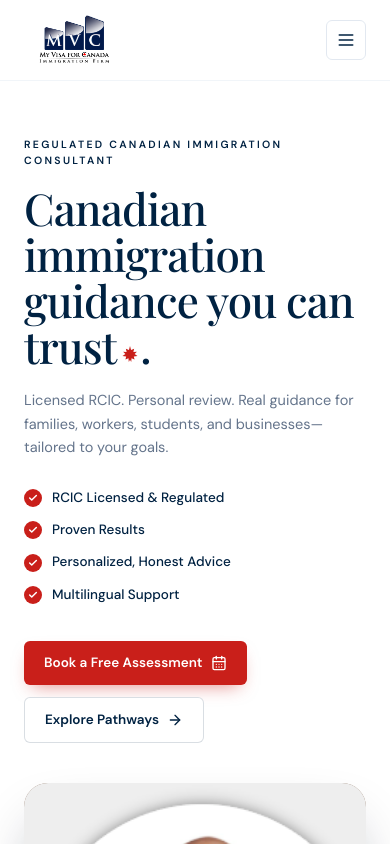
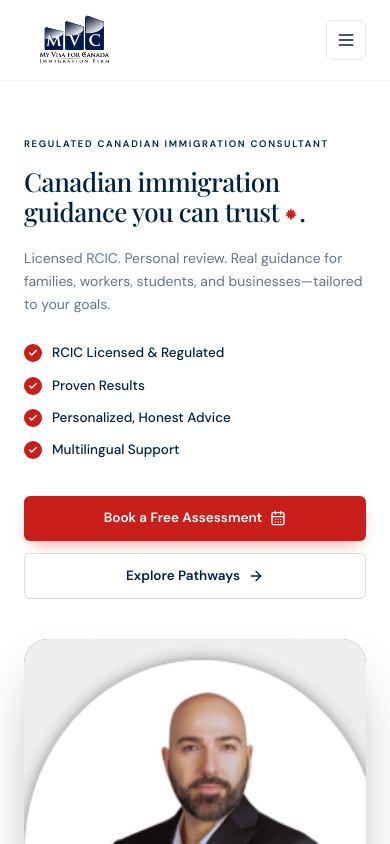
Before and after one commit to lloyd-delacruz/MVC, a Next.js app: page / in a window 390 px wide. Shown: the top 844 px of the page. Built offline with nearby package versions, Linux system fonts and the light colour scheme.

Commit message:
Refactor layout and styling for responsiveness across multiple pages

```diff
--- a/app/about/page.tsx
+++ b/app/about/page.tsx
@@ -23,7 +23,7 @@ export default function AboutPage() {
       />
 
       <section className="bg-white py-16 lg:py-20">
-        <div className="container-x grid items-center gap-12 lg:grid-cols-[1fr_1.1fr]">
+        <div className="container-x grid grid-cols-[minmax(0,1fr)] items-center gap-12 lg:grid-cols-[minmax(0,1fr)_minmax(0,1.1fr)]">
           <div className="relative">
             <div className="overflow-hidden rounded-[24px] bg-[#8a6f5d] shadow-portrait">
               <Image
--- a/app/contact/page.tsx
+++ b/app/contact/page.tsx
@@ -94,7 +94,7 @@ export default function ContactPage() {
       />
 
       <section id="main" className="bg-white py-16 lg:py-20">
-        <div className="container-x grid gap-12 lg:grid-cols-[1.15fr_1fr] lg:gap-16">
+        <div className="container-x grid grid-cols-[minmax(0,1fr)] gap-12 lg:grid-cols-[minmax(0,1.15fr)_minmax(0,1fr)] lg:gap-16">
           {/* FORM */}
           <div>
             <p className="text-[11px] font-semibold uppercase tracking-[0.22em] text-brand-red">
--- a/app/globals.css
+++ b/app/globals.css
@@ -6,12 +6,20 @@
   html {
     scroll-behavior: smooth;
   }
+  html,
+  body {
+    overflow-x: hidden;
+  }
   body {
     @apply bg-white text-navy-800 antialiased;
     font-feature-settings: "ss01", "cv11";
   }
   ::selection {
     @apply bg-brand-red text-white;
+  }
+  img {
+    max-width: 100%;
+    height: auto;
   }
 }
 
@@ -27,6 +35,10 @@
 }
 
 @layer components {
+  .prose-mvc {
+    min-width: 0;
+    overflow-wrap: anywhere;
+  }
   .prose-mvc h2 {
     font-family: var(--font-display), "Playfair Display", Georgia, serif;
     @apply mt-10 text-[26px] font-medium leading-tight text-navy-800;
--- a/app/layout.tsx
+++ b/app/layout.tsx
@@ -1,4 +1,4 @@
-import type { Metadata } from "next";
+import type { Metadata, Viewport } from "next";
 import { Playfair_Display, DM_Sans } from "next/font/google";
 import { Header } from "@/components/site/Header";
 import { Footer } from "@/components/site/Footer";
@@ -27,6 +27,12 @@ export const metadata: Metadata = {
     "Licensed RCIC consultancy in Vancouver, BC. Personal review and real guidance for families, workers, students, and businesses moving to Canada.",
 };
 
+export const viewport: Viewport = {
+  width: "device-width",
+  initialScale: 1,
+  viewportFit: "cover",
+};
+
 export default function RootLayout({
   children,
 }: {
--- a/app/pathways/[category]/[slug]/page.tsx
+++ b/app/pathways/[category]/[slug]/page.tsx
@@ -49,7 +49,7 @@ export default function PathwayPage({ params }: { params: Params }) {
 
       {(data.overview || data.keyFacts) && (
         <section className="bg-white py-16 lg:py-20">
-          <div className="container-x grid gap-10 lg:grid-cols-[1.4fr_1fr]">
+          <div className="container-x grid grid-cols-[minmax(0,1fr)] gap-10 lg:grid-cols-[minmax(0,1.4fr)_minmax(0,1fr)]">
             {data.overview && (
               <div>
                 {data.overview.heading && (
--- a/components/sections/Hero.tsx
+++ b/components/sections/Hero.tsx
@@ -13,24 +13,24 @@ const guarantees = [
 export function Hero() {
   return (
     <section className="relative bg-white">
-      <div className="container-x grid items-center gap-10 py-14 lg:grid-cols-[1.1fr_0.9fr] lg:gap-16 lg:py-20">
-        <div className="animate-fadeUp">
-          <p className="text-[10.5px] font-semibold uppercase tracking-[0.22em] text-navy-800">
+      <div className="container-x grid grid-cols-[minmax(0,1fr)] items-center gap-10 py-14 lg:grid-cols-[minmax(0,1.1fr)_minmax(0,0.9fr)] lg:gap-16 lg:py-20">
+        <div className="min-w-0 animate-fadeUp">
+          <p className="text-[9.5px] font-semibold uppercase tracking-[0.18em] text-navy-800 sm:text-[10.5px] sm:tracking-[0.22em]">
             Regulated Canadian Immigration Consultant
           </p>
 
-          <h1 className="headline-serif mt-4 text-[44px] font-medium leading-[1.05] text-navy-800 sm:text-[52px] lg:text-[58px]">
+          <h1 className="headline-serif mt-4 break-words text-[26px] font-medium leading-[1.15] text-navy-800 sm:text-[44px] lg:text-[58px] lg:leading-[1.05]">
             Canadian immigration
             <br />
             guidance you can{" "}
             <span className="relative inline-block">
               trust
-              <MapleLeaf className="ml-1 inline-block h-5 w-5 align-baseline text-brand-red" />
+              <MapleLeaf className="ml-1 inline-block h-4 w-4 align-baseline text-brand-red sm:h-5 sm:w-5" />
             </span>
             .
           </h1>
 
-          <p className="mt-5 max-w-xl text-[14.5px] leading-relaxed text-slate-500">
+          <p className="mt-5 max-w-xl text-[14px] leading-relaxed text-slate-500 sm:text-[14.5px]">
             Licensed RCIC. Personal review. Real guidance for families, workers,
             students, and businesses—tailored to your goals.
           </p>
@@ -49,17 +49,17 @@ export function Hero() {
             ))}
           </div>
 
-          <div className="mt-9 flex flex-wrap items-center gap-3">
-            <Button href="#contact" variant="primary" trail="calendar">
+          <div className="mt-9 flex flex-col gap-3 sm:flex-row sm:flex-wrap sm:items-center">
+            <Button href="/contact" variant="primary" trail="calendar" className="w-full sm:w-auto">
               Book a Free Assessment
             </Button>
-            <Button href="#services" variant="outline" trail="arrow">
+            <Button href="/pathways" variant="outline" trail="arrow" className="w-full sm:w-auto">
               Explore Pathways
             </Button>
           </div>
         </div>
 
-        <div className="relative animate-fadeUp [animation-delay:120ms]">
+        <div className="relative min-w-0 animate-fadeUp [animation-delay:120ms]">
           <div className="relative overflow-hidden rounded-[24px] bg-[#8a6f5d] shadow-portrait">
             <Image
               src="/team/yaniv.png"
--- a/components/ui/PageHero.tsx
+++ b/components/ui/PageHero.tsx
@@ -27,17 +27,20 @@ export function PageHero({
           backgroundSize: "30px 30px",
         }}
       />
-      <div className={`container-x relative py-16 lg:py-20 ${alignment} max-w-3xl`}>
+      <div className={`container-x relative py-12 sm:py-16 lg:py-20 ${alignment} max-w-3xl`}>
         {eyebrow && (
-          <p className="text-[11px] font-semibold uppercase tracking-[0.22em] text-brand-red">
+          <p className="text-[10px] font-semibold uppercase tracking-[0.18em] text-brand-red sm:text-[11px] sm:tracking-[0.22em]">
             {eyebrow}
           </p>
         )}
-        <h1 className="headline-serif mt-3 text-[40px] font-medium leading-[1.1] sm:text-[52px]">
+        <h1
+          className="headline-serif mt-3 text-[24px] font-medium leading-[1.2] sm:text-[40px] sm:leading-[1.15] lg:text-[52px] lg:leading-[1.1]"
+          style={{ overflowWrap: "anywhere", wordBreak: "normal" }}
+        >
           {title}
         </h1>
         {lede && (
-          <p className="mx-auto mt-4 max-w-2xl text-[15px] leading-relaxed text-slate-300">
+          <p className="mx-auto mt-4 max-w-2xl text-[14px] leading-relaxed text-slate-300 sm:text-[15px]">
             {lede}
           </p>
         )}
```
Also changed, not shown: 1 other file (tests, documents, lock files or other folders).
